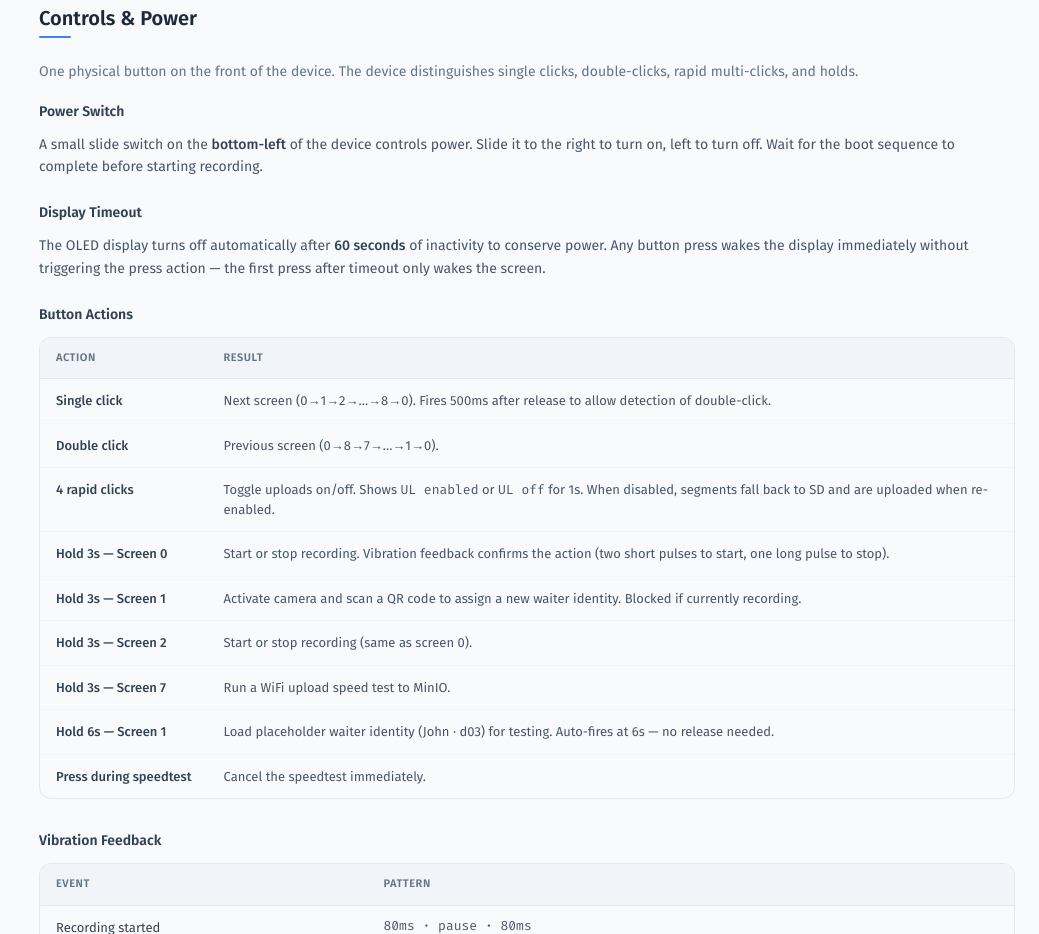
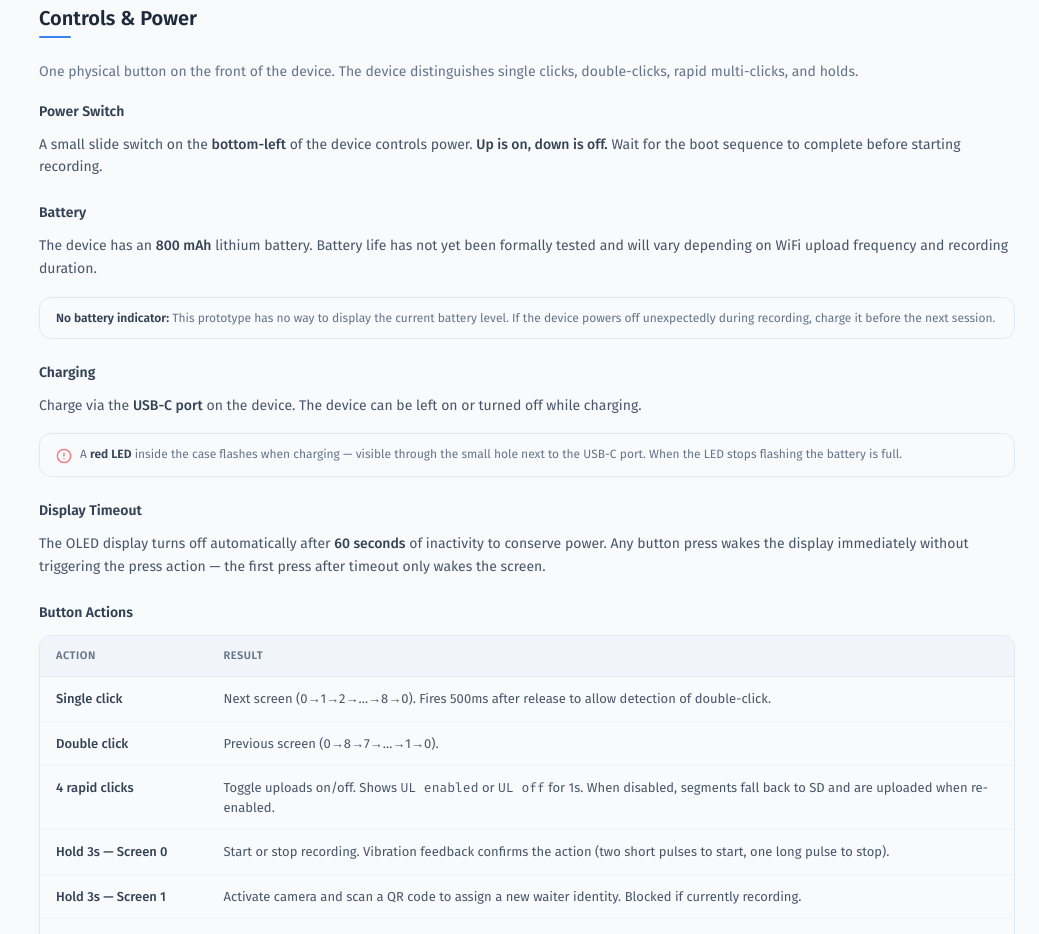
Before and after one commit to gustavdup/smart-mic, a plain HTML site: page michelin_microphone_support_site/readme.html in a window 1280 px wide. Shown: the part 7340-8274 px from the top of the page, without its empty margins (241-1280 px from the left). Drawn offline with nearby package versions, Linux system fonts and the light colour scheme.

Commit message:
Add battery and charging info to Controls & Power section
- Power switch: correct direction to up=on, down=off
- Battery: 800 mAh, life TBD, no battery status indicator on this prototype
- Charging: USB-C, red LED flashes through hole next to port while charging

Co-Authored-By: Claude Sonnet 4.6 <noreply@anthropic.com>

```diff
--- a/michelin_microphone_support_site/readme.html
+++ b/michelin_microphone_support_site/readme.html
@@ -827,8 +827,25 @@
 
         <h3 class="text-sm font-semibold text-slate-700 mb-3">Power Switch</h3>
         <p class="text-sm text-slate-600 mb-6 leading-relaxed">
-          A small slide switch on the <strong class="font-medium text-slate-700">bottom-left</strong> of the device controls power. Slide it to the right to turn on, left to turn off. Wait for the boot sequence to complete before starting recording.
+          A small slide switch on the <strong class="font-medium text-slate-700">bottom-left</strong> of the device controls power. <strong class="font-medium text-slate-700">Up is on, down is off.</strong> Wait for the boot sequence to complete before starting recording.
         </p>
+
+        <h3 class="text-sm font-semibold text-slate-700 mb-3">Battery</h3>
+        <p class="text-sm text-slate-600 mb-4 leading-relaxed">
+          The device has an <strong class="font-medium text-slate-700">800 mAh</strong> lithium battery. Battery life has not yet been formally tested and will vary depending on WiFi upload frequency and recording duration.
+        </p>
+        <div class="bg-slate-50 border border-slate-200 rounded-xl px-4 py-3 text-xs text-slate-500 mb-6">
+          <strong class="text-slate-700">No battery indicator:</strong> This prototype has no way to display the current battery level. If the device powers off unexpectedly during recording, charge it before the next session.
+        </div>
+
+        <h3 class="text-sm font-semibold text-slate-700 mb-3">Charging</h3>
+        <p class="text-sm text-slate-600 mb-4 leading-relaxed">
+          Charge via the <strong class="font-medium text-slate-700">USB-C port</strong> on the device. The device can be left on or turned off while charging.
+        </p>
+        <div class="bg-slate-50 border border-slate-200 rounded-xl px-4 py-3 text-xs text-slate-500 mb-6 flex gap-2 items-start">
+          <svg class="w-4 h-4 mt-0.5 flex-shrink-0 text-red-400" fill="none" stroke="currentColor" stroke-width="2" viewBox="0 0 24 24"><circle cx="12" cy="12" r="10"/><path stroke-linecap="round" stroke-linejoin="round" d="M12 8v4m0 4h.01"/></svg>
+          <span>A <strong class="text-slate-700">red LED</strong> inside the case flashes when charging — visible through the small hole next to the USB-C port. When the LED stops flashing the battery is full.</span>
+        </div>
 
         <h3 class="text-sm font-semibold text-slate-700 mb-3">Display Timeout</h3>
         <p class="text-sm text-slate-600 mb-6 leading-relaxed">
```
